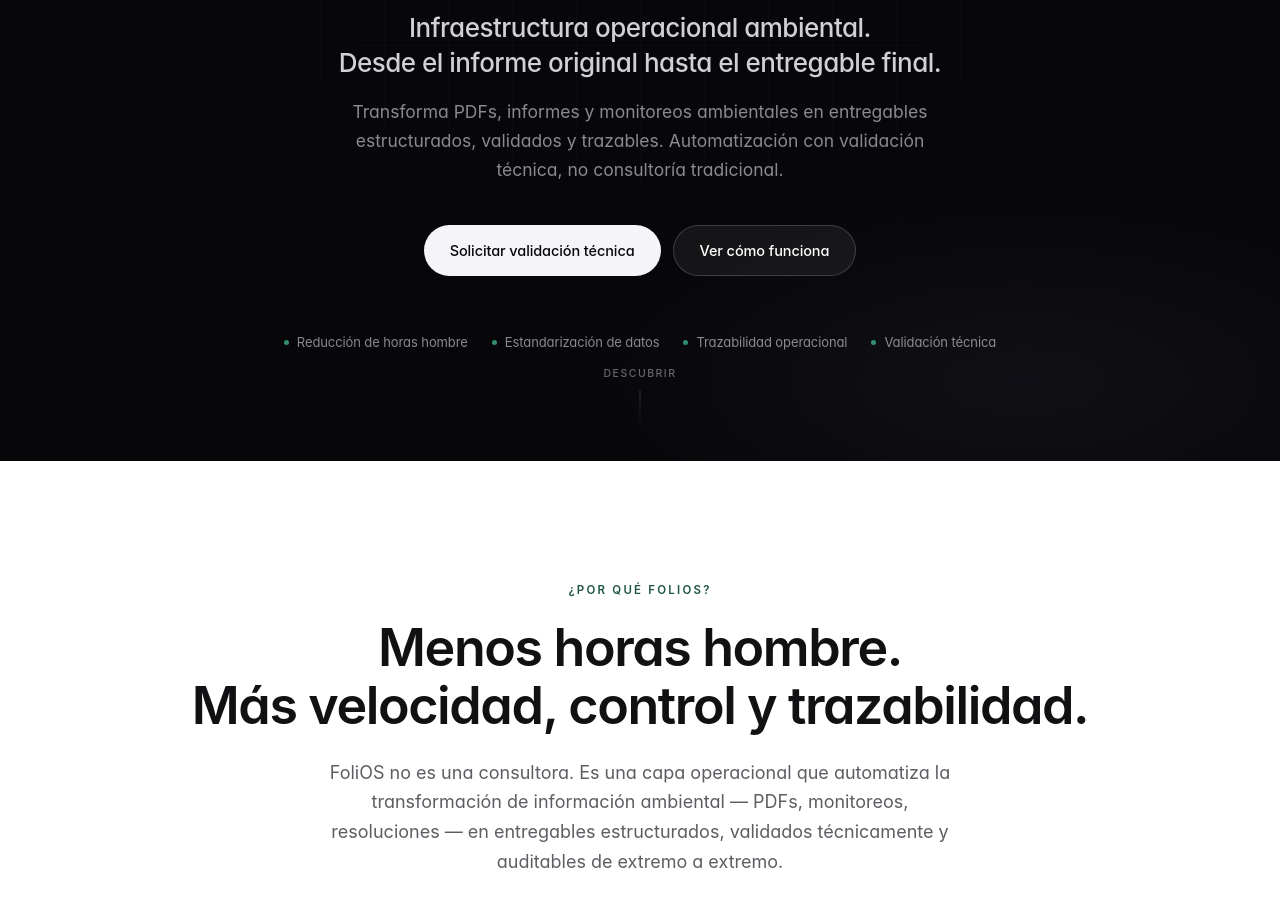
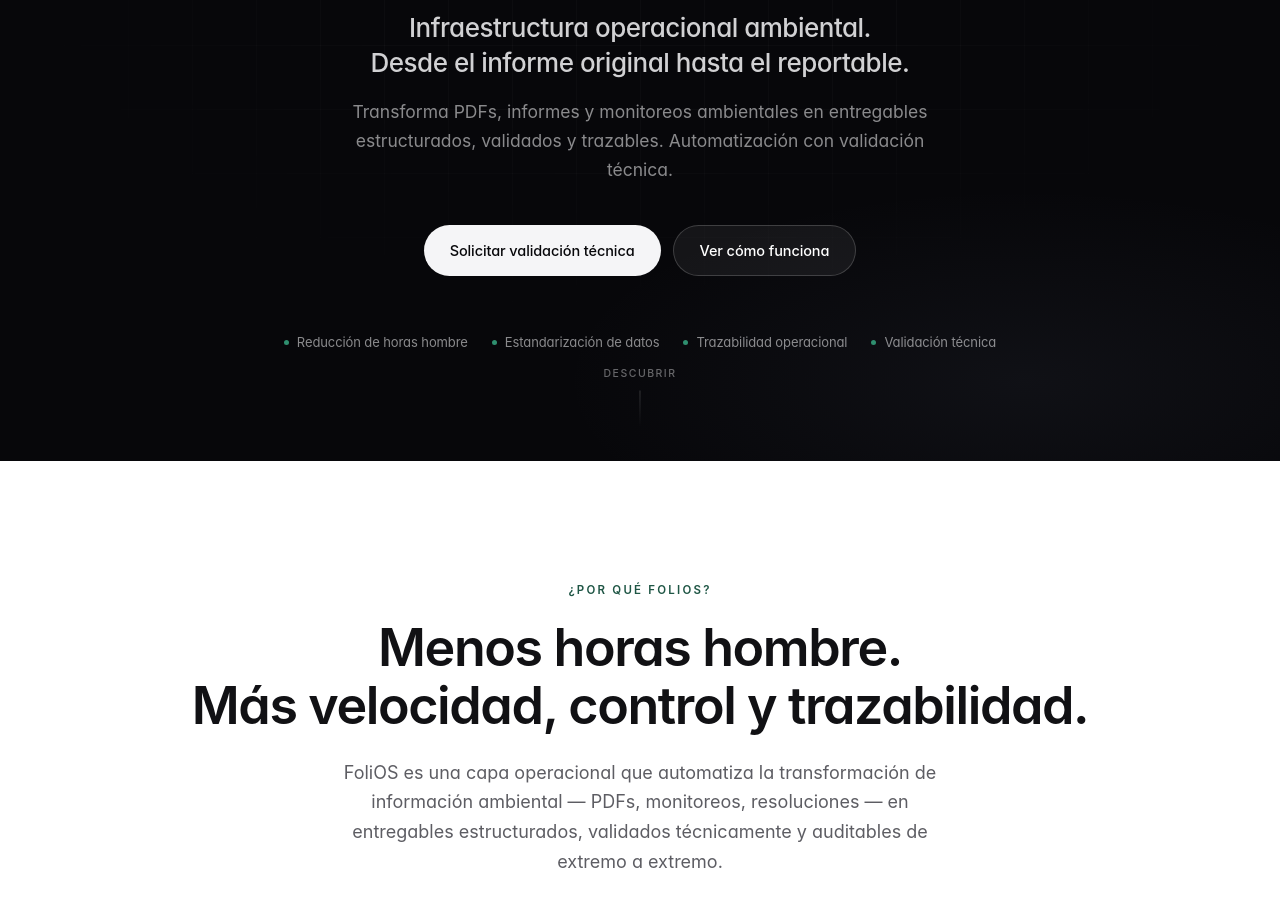
Before and after one commit to folioscompany/foliosweb, a plain HTML site: page index.html in a window 1280 px wide. Shown: the part 339-1252 px from the top of the page. Drawn offline with Linux system fonts and the light colour scheme.

Commit message:
Actualizar index.html

```diff
--- a/index.html
+++ b/index.html
@@ -77,13 +77,13 @@
 
       <p class="hero-subtitle fade-up stagger-1">
         Infraestructura operacional ambiental.<br>
-        Desde el informe original hasta el entregable final.
+        Desde el informe original hasta el reportable.
       </p>
 
       <p class="hero-description fade-up stagger-2">
         Transforma PDFs, informes y monitoreos ambientales en entregables
         estructurados, validados y trazables. Automatización con validación
-        técnica, no consultoría tradicional.
+        técnica.
       </p>
 
       <div class="hero-actions fade-up stagger-3">
@@ -123,7 +123,7 @@
       </h2>
 
       <p class="section-body fade-up stagger-1">
-        FoliOS no es una consultora. Es una capa operacional que automatiza
+        FoliOS es una capa operacional que automatiza
         la transformación de información ambiental — PDFs, monitoreos,
         resoluciones — en entregables estructurados, validados técnicamente
         y auditables de extremo a extremo.
@@ -169,7 +169,7 @@
     <div class="container">
 
       <div class="section-header text-center">
-        <p class="narrative-label fade-in">Pipeline</p>
+        <p class="narrative-label fade-in">Flujo</p>
         <h2 class="section-title fade-up">Flujo operacional FoliOS.</h2>
         <p class="section-body fade-up stagger-1">
           Antes de procesar, FoliOS valida técnicamente cada informe, determina su
```
